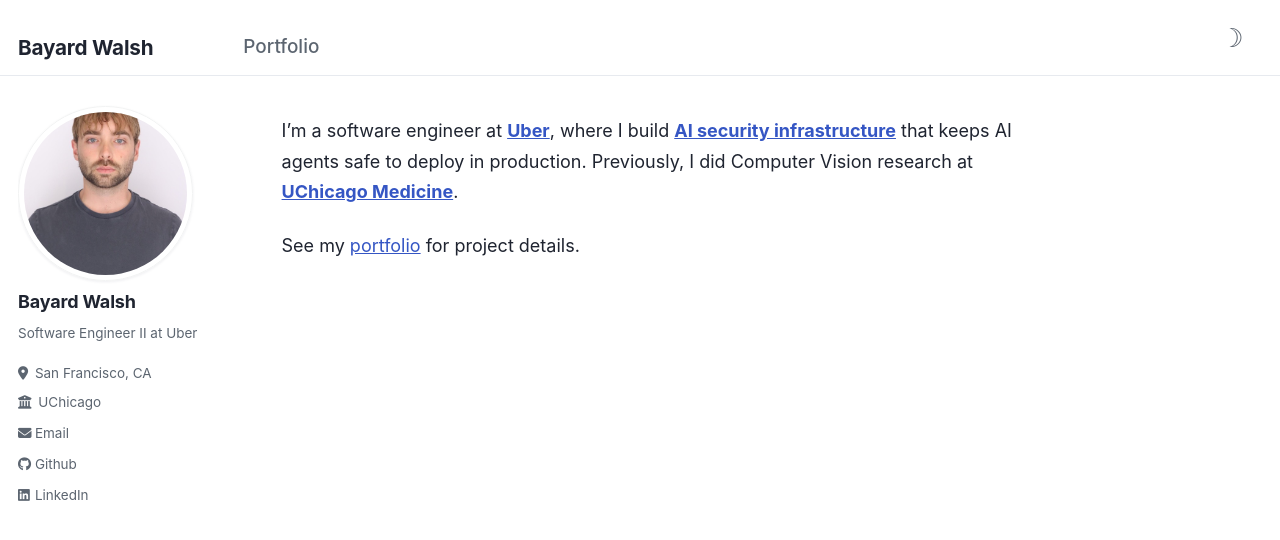
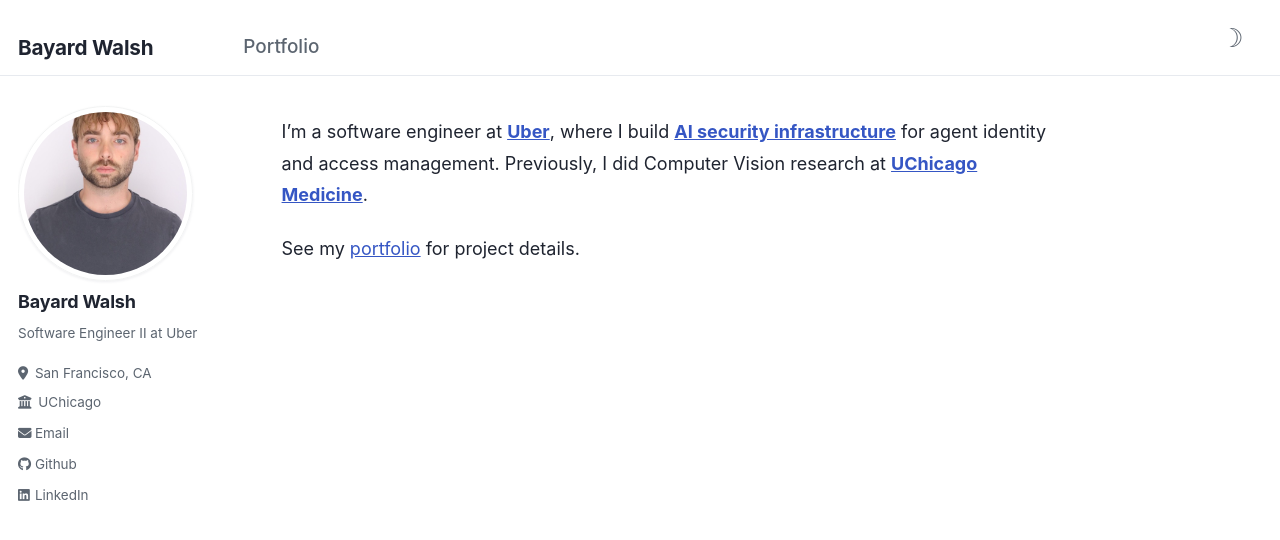
Before and after one commit to bkwalsh/bkwalsh.github.io, a Jekyll site: the page built from _pages/home.md, in a window 1280 px wide. Shown: the top 540 px of the page. Built offline with Jekyll 4.4.1, drawn with Linux system fonts in a browser that asks for light colours.

Commit message:
Tighten portfolio cards, enlarge homepage copy, update bio
Cards get slimmer padding and spacing so content fits the box.
Homepage paragraphs are bumped to 1.18rem via a home-copy class,
and the bio now reads AI security infrastructure for agent
identity and access management.

```diff
--- a/_pages/home.md
+++ b/_pages/home.md
@@ -8,6 +8,8 @@ redirect_from:
   - /resume
 ---
 
-I'm a software engineer at [**Uber**](https://www.uber.com/), where I build [**AI security infrastructure**](https://www.uber.com/us/en/blog/solving-the-agent-identity-crisis/) that keeps AI agents safe to deploy in production. Previously, I did Computer Vision research at [**UChicago Medicine**](https://voices.uchicago.edu/clarklab/people/).
+I'm a software engineer at [**Uber**](https://www.uber.com/), where I build [**AI security infrastructure**](https://www.uber.com/us/en/blog/solving-the-agent-identity-crisis/) for agent identity and access management. Previously, I did Computer Vision research at [**UChicago Medicine**](https://voices.uchicago.edu/clarklab/people/).
+{: .home-copy}
 
 See my [portfolio](/portfolio/) for project details.
+{: .home-links}
--- a/_sass/_custom.scss
+++ b/_sass/_custom.scss
@@ -159,10 +159,16 @@ a:hover { color: var(--accent-hover); }
   background: var(--card-bg);
   border: 1px solid var(--border);
   border-radius: 10px;
-  padding: 1em;
-  margin-bottom: 1.5em;
+  padding: 0.65em 1em;
+  margin-bottom: 0.9em;
   transition: background-color 0.2s ease, box-shadow 0.2s ease,
     transform 0.2s ease;
+}
+
+.archive__item-excerpt,
+.archive__item-excerpt p {
+  color: var(--muted);
+  margin-bottom: 0;
 }
 
 .archive__item:hover {
@@ -173,16 +179,18 @@ a:hover { color: var(--accent-hover); }
   .archive__item-title { color: var(--accent); }
 }
 
+/* ---- Homepage copy ---------------------------------------------------------- */
+.home-copy {
+  font-size: 1.18rem;
+  line-height: 1.75;
+}
+
+.home-links { font-size: 1.05rem; }
+
 .archive__item-title {
   transition: color 0.15s ease;
 
   a { color: inherit; text-decoration: none; }
-}
-
-.archive__item-excerpt,
-.archive__item-excerpt p {
-  color: var(--muted);
-  margin-bottom: 0;
 }
 
 /* ---- Footer ----------------------------------------------------------------- */
```
